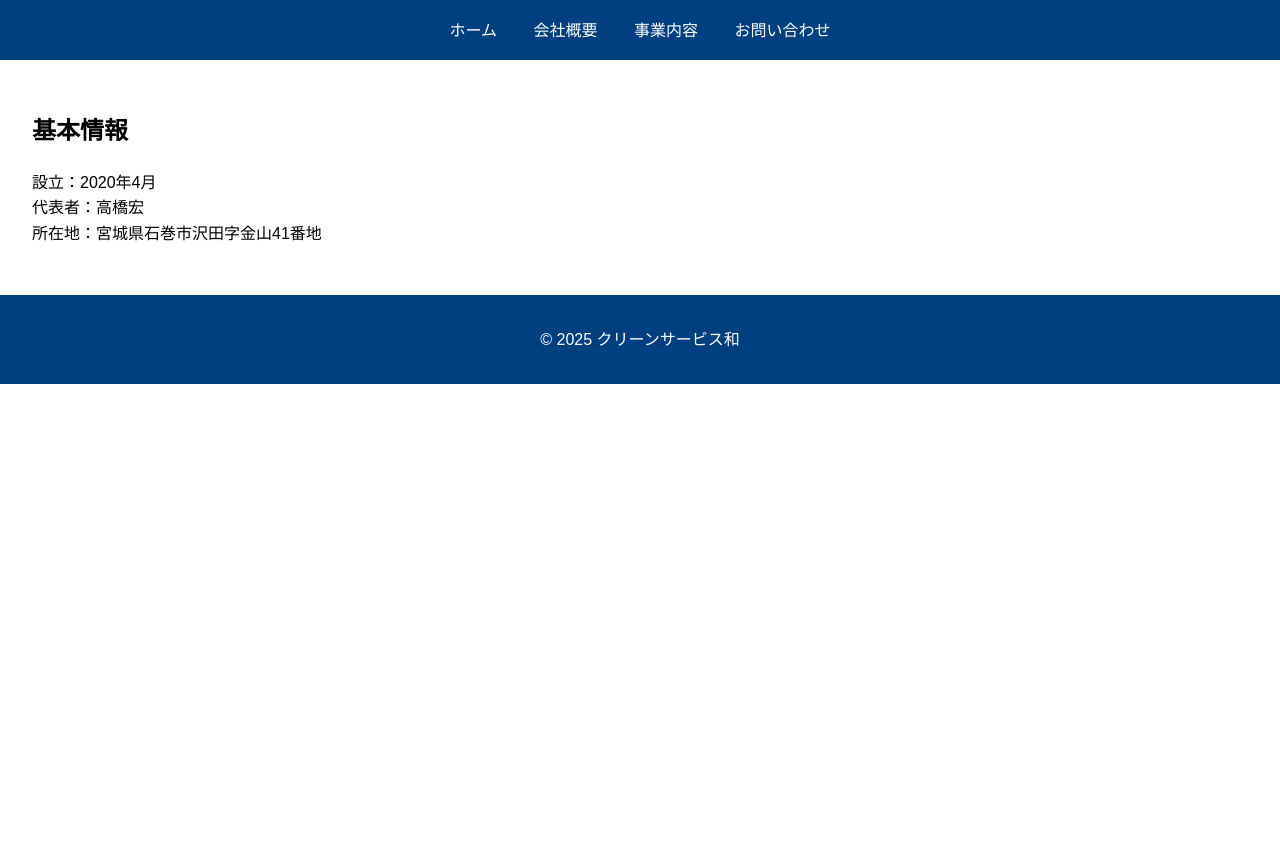
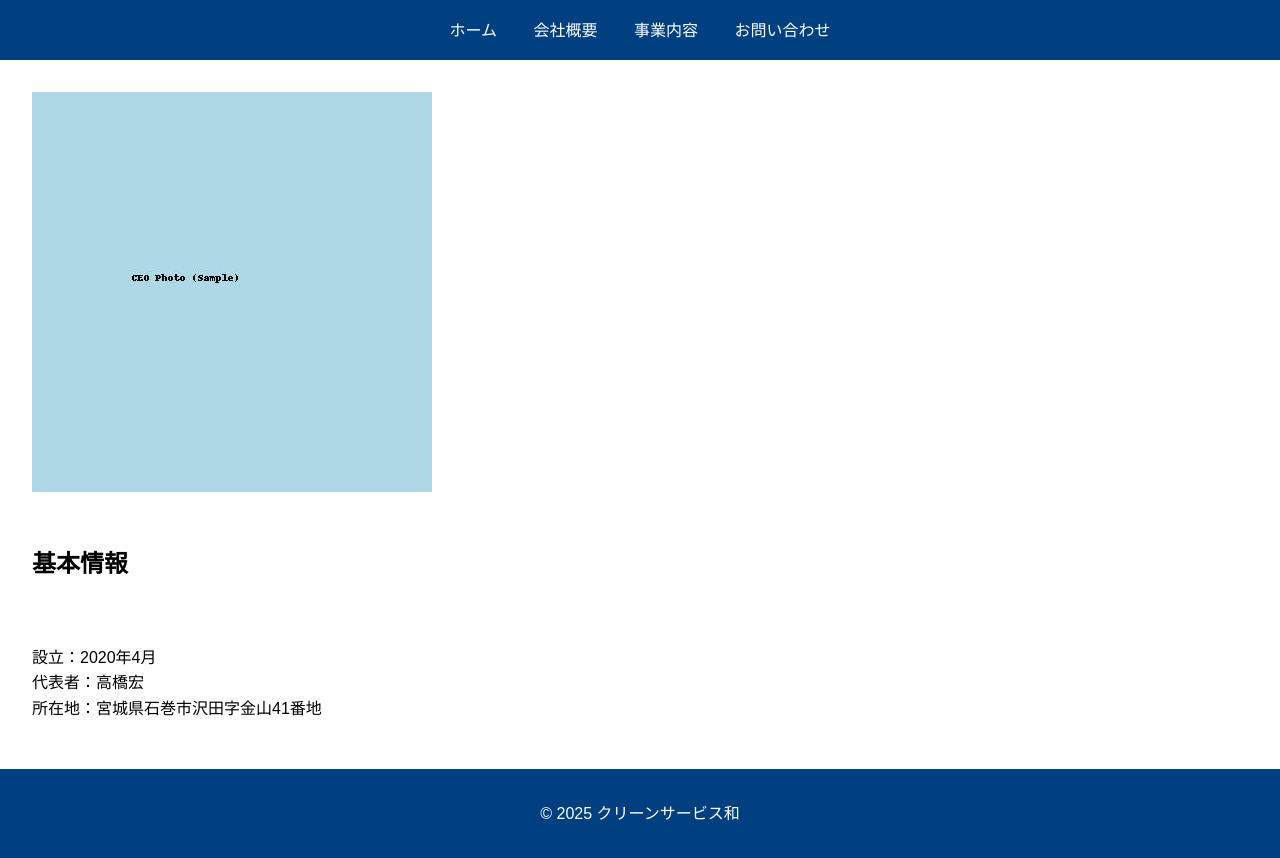
Before and after one commit to kentachan/company-site, a plain HTML site: page about.html in a window 1280 px wide. Shown: the part 92-950 px from the top of the page. Before the commit the page ends 800 px from the top, so only its background shows below. Drawn offline with Linux system fonts and the light colour scheme.

Commit message:
Update about.html

```diff
--- a/about.html
+++ b/about.html
@@ -16,8 +16,9 @@
     </nav>
   </header>
   <main>
-    <h2>基本情報</h2>
-    <p>設立：2020年4月<br>代表者：高橋宏<br>所在地：宮城県石巻市沢田字金山41番地</p>
+    <img src="images/ceo.jpg" alt="代表者写真" style="max-width:100%;"><br>
+ 　 <h2>基本情報</h2>
+ 　 <p>設立：2020年4月<br>代表者：高橋宏<br>所在地：宮城県石巻市沢田字金山41番地</p>
   </main>
   <footer>
     <p>&copy; 2025 クリーンサービス和</p>
```
